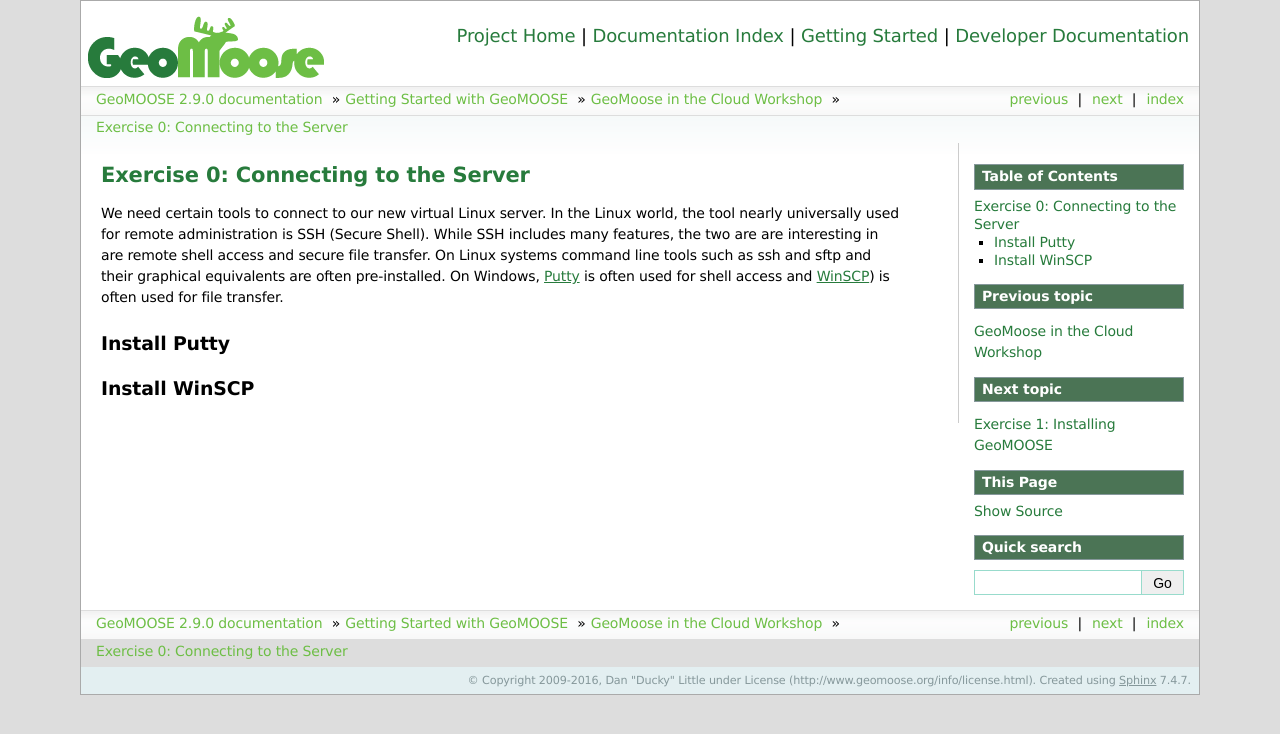
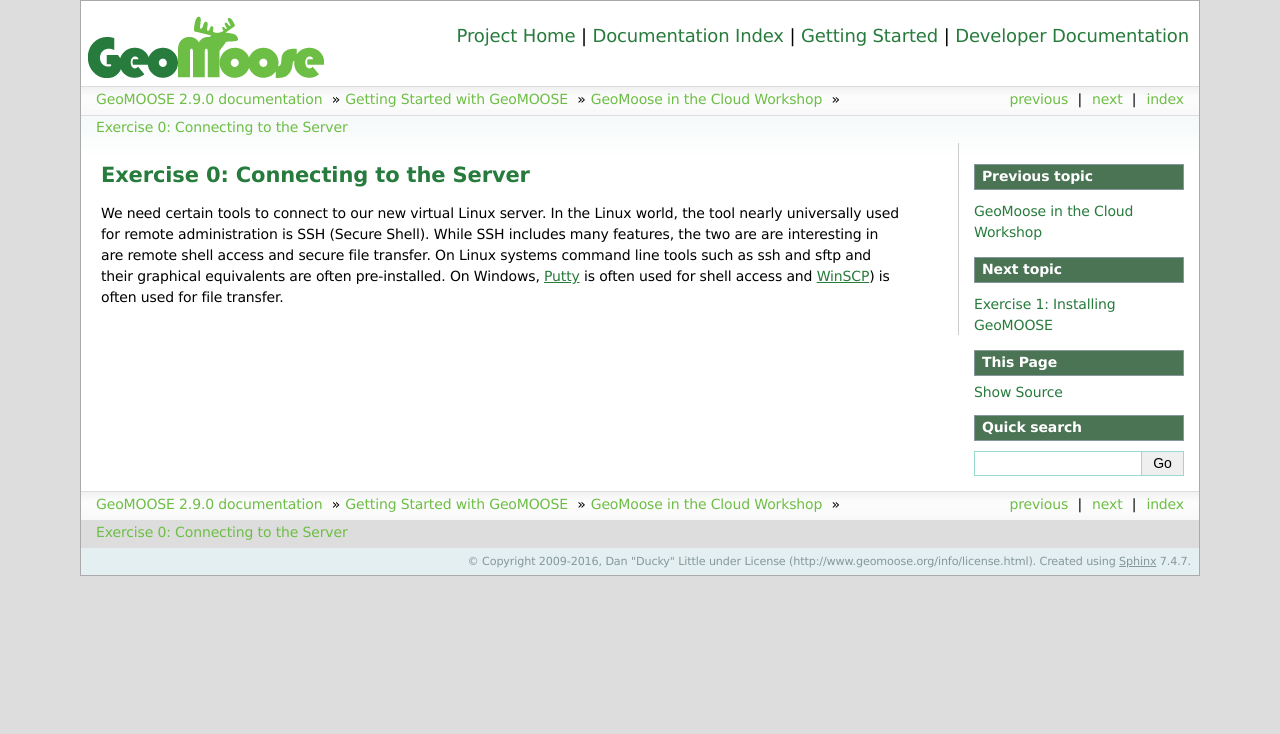
Before and after one commit to geomoose/geomoose-docs, a Sphinx documentation site: the page built from source/workshops/umgeocon2016/ex0.txt, in a window 1280 px wide. Shown: the top 734 px of the page. Built offline with Sphinx 7.4.7, drawn with Linux system fonts in a browser that asks for light colours.

Commit message:
Cleanup ex0

```diff
--- a/source/workshops/umgeocon2016/ex0.txt
+++ b/source/workshops/umgeocon2016/ex0.txt
@@ -5,12 +5,5 @@
 
 We need certain tools to connect to our new virtual Linux server.  In the Linux world, the tool nearly universally used for remote administration is SSH (Secure Shell).  While SSH includes many features, the two are are interesting in are remote shell access and secure file transfer.  On Linux systems command line tools such as ssh and sftp and their graphical equivalents are often pre-installed. On Windows, `Putty`_ is often used for shell access and `WinSCP`_) is often used for file transfer.
 
-Install Putty
--------------
-
-
-Install WinSCP
---------------
-
 .. _putty: http://www.chiark.greenend.org.uk/~sgtatham/putty/download.html
 .. _winscp: https://winscp.net/eng/download.php
```
